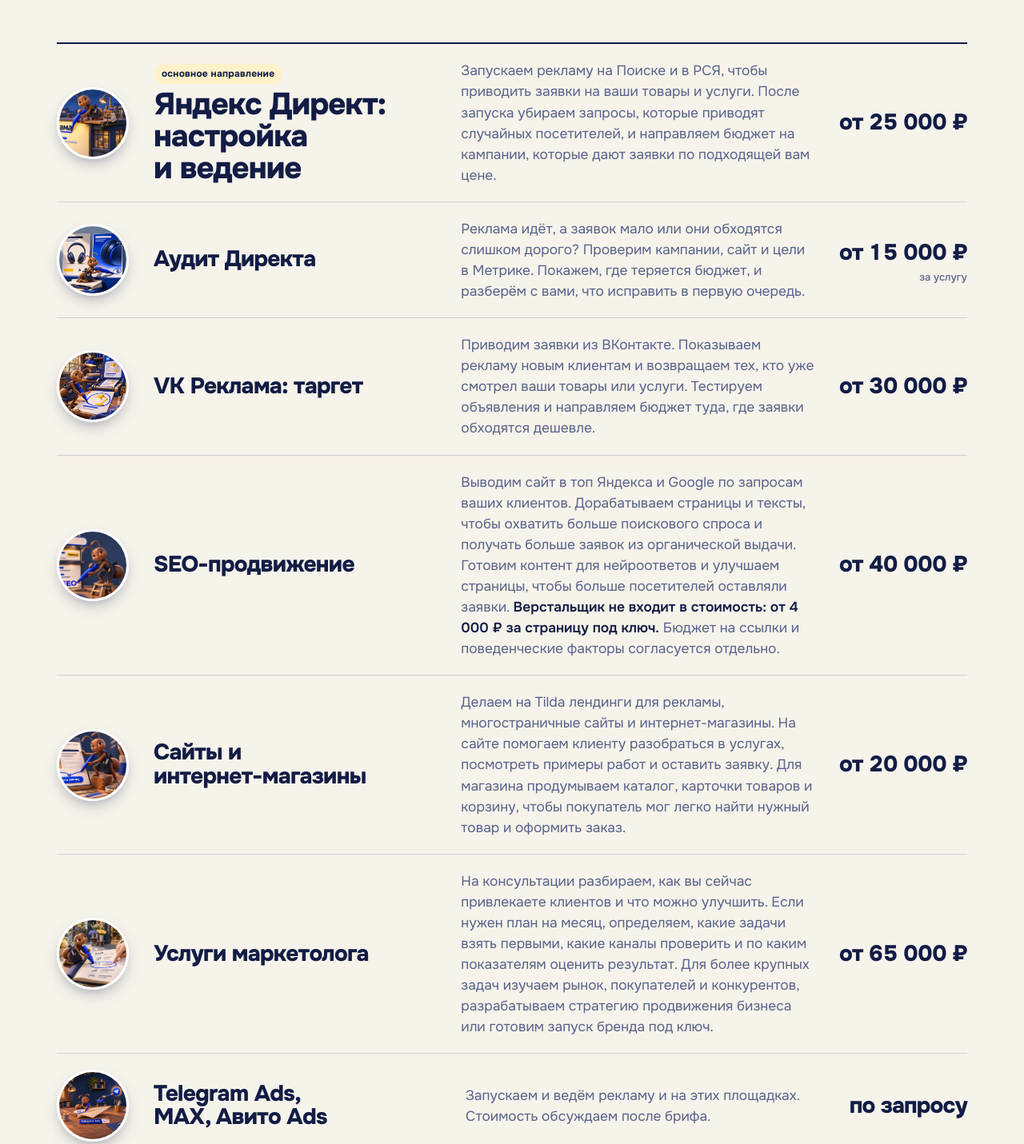
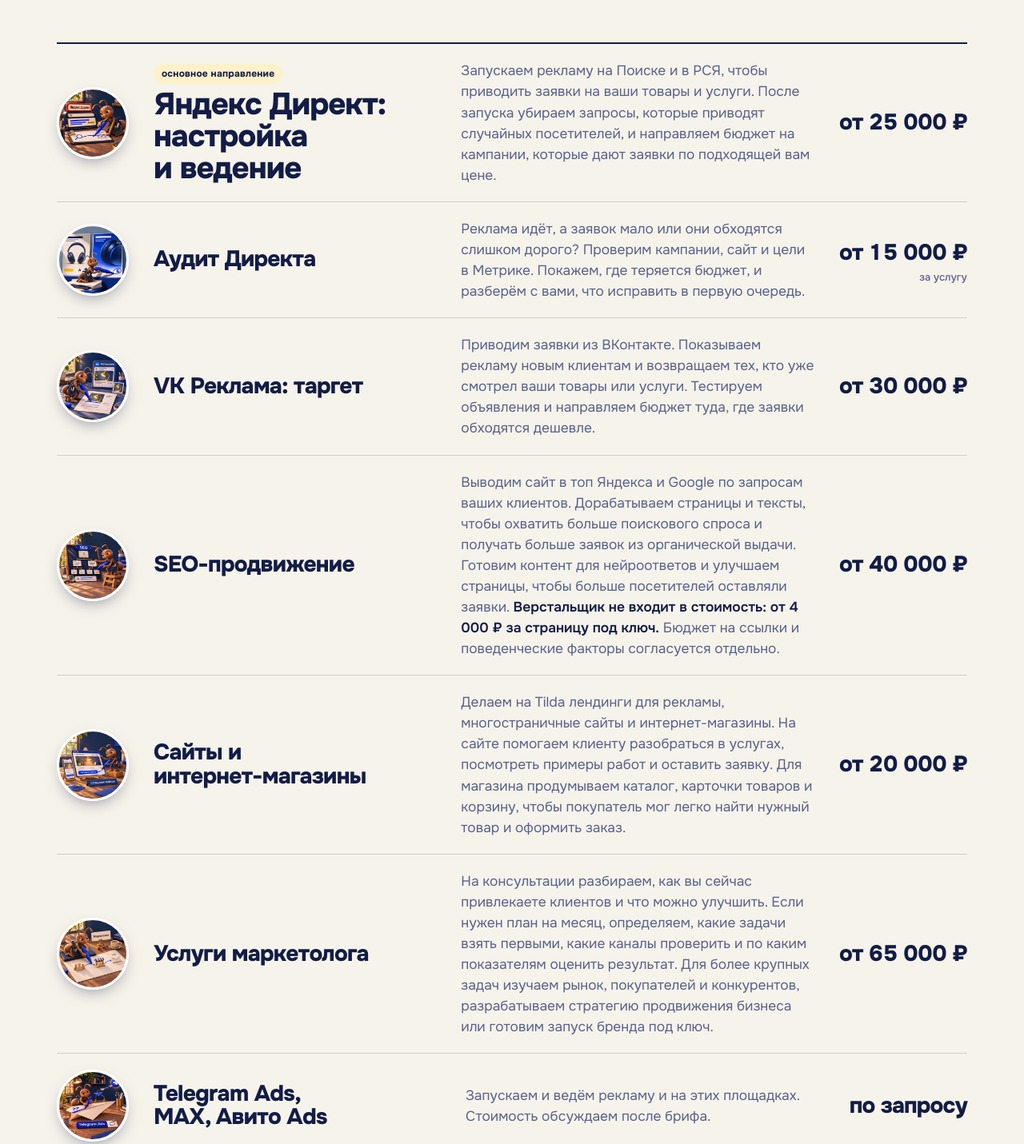
Before and after one commit to murzzsite/artamonova-marketing, a plain HTML site: page index.html in a window 1280 px wide. Shown: the part 4619-6050 px from the top of the page at 80% size. Drawn offline with Linux system fonts and the light colour scheme.

Commit message:
Ссылка на бота-теста, картинки услуг 1:1 от клиентки
Co-Authored-By: Claude Sonnet 5.5 <noreply@anthropic.com>

```diff
--- a/index.html
+++ b/index.html
@@ -110,43 +110,43 @@
     </div>
     <ul class="ledger" data-stagger>
       <li class="row row--main">
-        <img class="row__img" src="img/ad-city.webp" alt="" loading="lazy" width="90" height="90">
+        <img class="row__img" src="img/svc-direct.webp" alt="Фломик настраивает Яндекс Директ" loading="lazy" width="90" height="90">
         <div><span class="tag">основное направление</span><h3>Яндекс Директ: настройка и ведение</h3></div>
         <p>Запускаем рекламу на Поиске и в РСЯ, чтобы приводить заявки на ваши товары и услуги. После запуска убираем запросы, которые приводят случайных посетителей, и направляем бюджет на кампании, которые дают заявки по подходящей вам цене.</p>
         <div class="price">от 25 000 ₽</div>
       </li>
       <li class="row">
-        <img class="row__img" src="img/abtest.webp" alt="" loading="lazy" width="90" height="90">
+        <img class="row__img" src="img/abtest.webp" alt="Фломик проверяет Директ" loading="lazy" width="90" height="90">
         <h3>Аудит Директа</h3>
         <p>Реклама идёт, а заявок мало или они обходятся слишком дорого? Проверим кампании, сайт и цели в Метрике. Покажем, где теряется бюджет, и разберём с вами, что исправить в первую очередь.</p>
         <div class="price">от 15 000 ₽<small>за услугу</small></div>
       </li>
       <li class="row">
-        <img class="row__img" src="img/vk.webp" alt="" loading="lazy" width="90" height="90">
+        <img class="row__img" src="img/svc-vk.webp" alt="Фломик готовит рекламу VK" loading="lazy" width="90" height="90">
         <h3>VK Реклама: таргет</h3>
         <p>Приводим заявки из ВКонтакте. Показываем рекламу новым клиентам и возвращаем тех, кто уже смотрел ваши товары или услуги. Тестируем объявления и направляем бюджет туда, где заявки обходятся дешевле.</p>
         <div class="price">от 30 000 ₽</div>
       </li>
       <li class="row">
-        <img class="row__img" src="img/seo.webp" alt="" loading="lazy" width="90" height="90">
+        <img class="row__img" src="img/svc-seo.webp" alt="Фломик продвигает сайт в поиске" loading="lazy" width="90" height="90">
         <h3>SEO-продвижение</h3>
         <p>Выводим сайт в топ Яндекса и Google по запросам ваших клиентов. Дорабатываем страницы и тексты, чтобы охватить больше поискового спроса и получать больше заявок из органической выдачи. Готовим контент для нейроответов и улучшаем страницы, чтобы больше посетителей оставляли заявки. <em>Верстальщик не входит в стоимость: от 4 000 ₽ за страницу под ключ.</em> Бюджет на ссылки и поведенческие факторы согласуется отдельно.</p>
         <div class="price">от 40 000 ₽</div>
       </li>
       <li class="row">
-        <img class="row__img" src="img/landing.webp" alt="" loading="lazy" width="90" height="90">
+        <img class="row__img" src="img/svc-sites.webp" alt="Фломик делает сайт" loading="lazy" width="90" height="90">
         <h3>Сайты и интернет-магазины</h3>
         <p>Делаем на Tilda лендинги для рекламы, многостраничные сайты и интернет-магазины. На сайте помогаем клиенту разобраться в услугах, посмотреть примеры работ и оставить заявку. Для магазина продумываем каталог, карточки товаров и корзину, чтобы покупатель мог легко найти нужный товар и оформить заказ.</p>
         <div class="price">от 20 000 ₽</div>
       </li>
       <li class="row">
-        <img class="row__img" src="img/brief.webp" alt="" loading="lazy" width="90" height="90">
+        <img class="row__img" src="img/svc-marketer.webp" alt="Фломик маркетолог" loading="lazy" width="90" height="90">
         <h3>Услуги маркетолога</h3>
         <p>На консультации разбираем, как вы сейчас привлекаете клиентов и что можно улучшить. Если нужен план на месяц, определяем, какие задачи взять первыми, какие каналы проверить и по каким показателям оценить результат. Для более крупных задач изучаем рынок, покупателей и конкурентов, разрабатываем стратегию продвижения бизнеса или готовим запуск бренда под ключ.</p>
         <div class="price">от 65 000 ₽</div>
       </li>
       <li class="row">
-        <img class="row__img" src="img/telegram.webp" alt="" loading="lazy" width="90" height="90">
+        <img class="row__img" src="img/svc-telegram.webp" alt="Фломик запускает Telegram Ads" loading="lazy" width="90" height="90">
         <h3>Telegram Ads, MAX, Авито Ads</h3>
         <p>Запускаем и ведём рекламу и на этих площадках. Стоимость обсуждаем после брифа.</p>
         <div class="price">по запросу</div>
--- a/script.js
+++ b/script.js
@@ -1,6 +1,6 @@
 const LEAD_ENDPOINT = 'https://lead-relay.leestygpt.workers.dev/lead/9MJ4ZVXQWJ';
 // Ссылка на бота-тест (с меткой источника ?start=...). Пока пусто: кнопка ведёт к форме заявки.
-const BOT_LINK = '';
+const BOT_LINK = 'https://t.me/marketing_flom_bot?start=website_test';
 const TG_LINK = 'https://t.me/artamonova_kristina58'; // резерв только для отправки заявки, если форма недоступна
 (() => {
   const root = document.documentElement;
--- a/styles.css
+++ b/styles.css
@@ -224,4 +224,3 @@ footer a{color:var(--ink)}
   .strike::after,.chip::after,.shot img,.lead,.row__img{transition:none}
   .answer.swap{animation:none}
 }
-.row__img[src*="ad-city"],.row__img[src*="seo"],.row__img[src*="landing"]{object-position:100% 30%}
```
Also changed, not shown: img/svc-direct.webp (added), img/svc-marketer.webp (added), img/svc-seo.webp (added), img/svc-sites.webp (added), img/svc-telegram.webp (added), img/svc-vk.webp (added).
